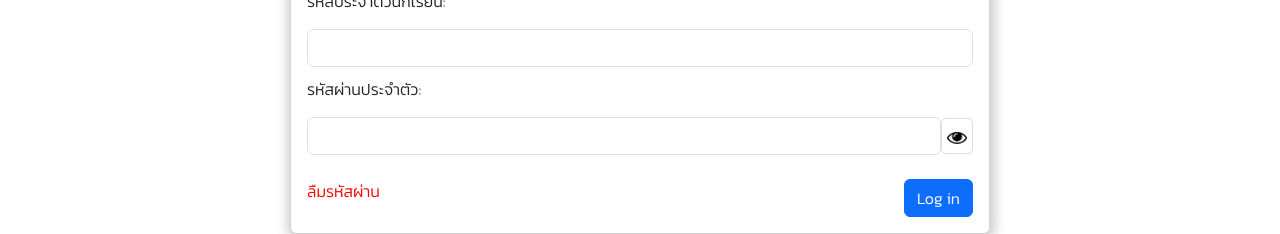
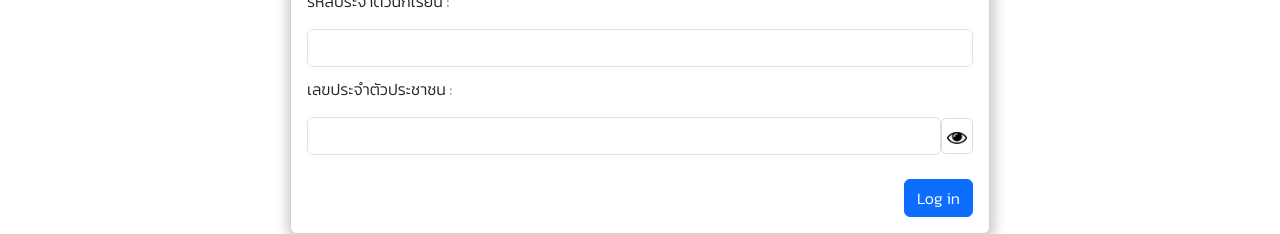
Before and after one commit to Prompaun/school-management-system, a React (Vite) app in the folder client/: page /Login/Login_student in a window 1280 px wide. Shown: the part 625-859 px from the top of the page. Built offline with nearby package versions, Linux system fonts and the light colour scheme; no server answers.

Commit message:
update Log in page for student

```diff
--- a/client/src/pages/login_student.jsx
+++ b/client/src/pages/login_student.jsx
@@ -71,7 +71,7 @@ const Login_student = () => {
                             <div className="mb-3 d-flex" style={{gap: '7px'}}>
                             <div className="d-flex align-items-center">
                                 <label>
-                                    <span htmlFor="email" className="col-form-label me-3"style={{ marginRight: '10px',marginLeft: '0px', fontSize: '16px' }}>รหัสประจำตัวนักเรียน:  </span>
+                                    <span htmlFor="email" className="col-form-label me-3"style={{ marginRight: '10px',marginLeft: '0px', fontSize: '16px' }}>รหัสประจำตัวนักเรียน :  </span>
                                 </label>
                             </div>
 
@@ -90,7 +90,7 @@ const Login_student = () => {
                             <div className="mb-3 d-flex align-items-center"style={{ marginTop: '10px'}} >
                             <div className="d-flex align-items-center">
                                 <label>
-                                    <span htmlFor="password" className="col-form-label me-5" style={{ marginRight: '10px', fontFamily: 'Kanit, sans-serif', fontSize: '16px' }}>รหัสผ่านประจำตัว:</span>
+                                    <span htmlFor="password" className="col-form-label me-5" style={{ marginRight: '10px', fontFamily: 'Kanit, sans-serif', fontSize: '16px' }}>เลขประจำตัวประชาชน :</span>
                                 </label>
                                 </div>
 
@@ -131,7 +131,7 @@ const Login_student = () => {
 
                            <br />
 
-                                    <Link to='/Register' style={linkStyle}>ลืมรหัสผ่าน</Link>
+                                    {/* <Link to='/Register' style={linkStyle}>ลืมรหัสผ่าน</Link> */}
 
                                     <Link to="/Student_menu">
                                         <button type="submit" className="btn btn-primary float-end" style={{fontFamily: 'Kanit, sans-serif', fontSize: '16px'}}>Log in</button>
```
